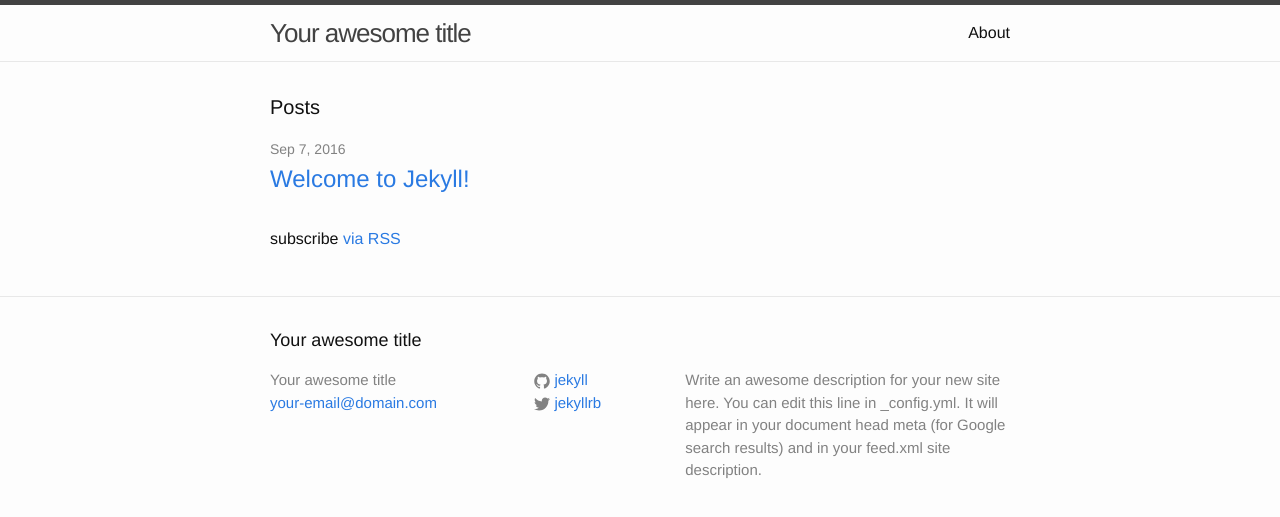
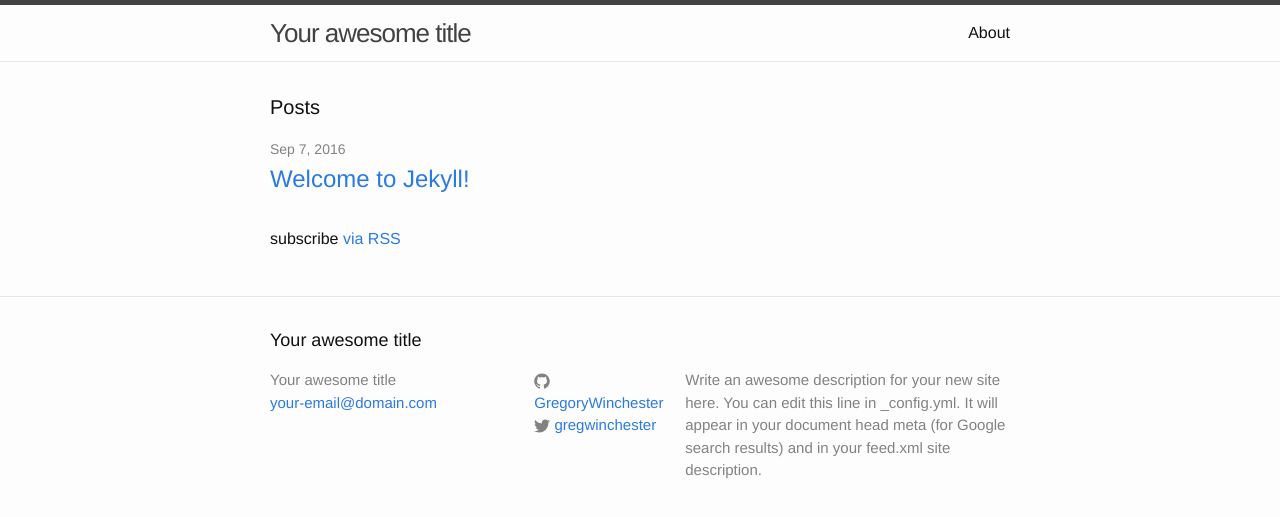
Before and after one commit to GregoryWinchester/GregoryWinchester.github.io, a Jekyll site: the page built from index.html, in a window 1280 px wide. Shown: the top 517 px of the page. Built offline with Jekyll 4.4.1, drawn with Linux system fonts in a browser that asks for light colours.

Commit message:
made url mine

```diff
--- a/_config.yml
+++ b/_config.yml
@@ -13,9 +13,9 @@ description: > # this means to ignore newlines until "baseurl:"
   line in _config.yml. It will appear in your document head meta (for
   Google search results) and in your feed.xml site description.
 baseurl: "" # the subpath of your site, e.g. /blog
-url: "http://yourdomain.com" # the base hostname & protocol for your site
-twitter_username: jekyllrb
-github_username:  jekyll
+url: "http://bunnyandpeaches.com" # the base hostname & protocol for your site
+twitter_username: gregwinchester
+github_username: GregoryWinchester
 
 # Build settings
 markdown: kramdown
```
